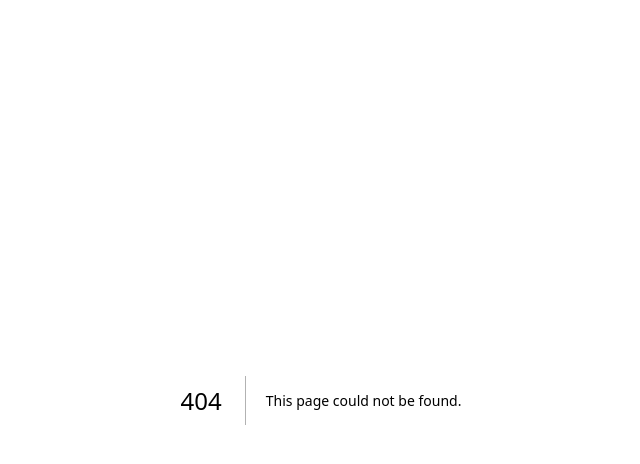
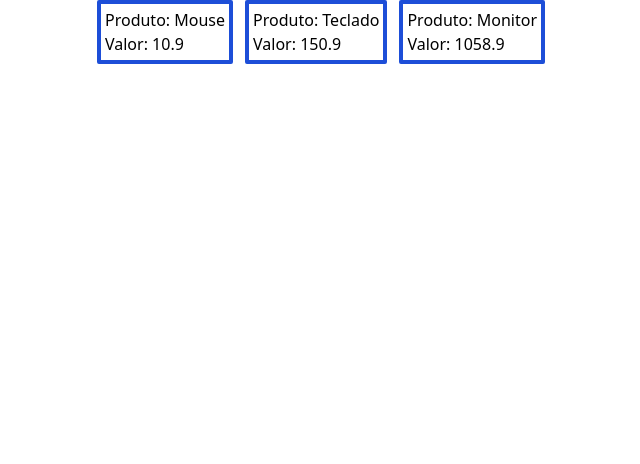
Before and after one commit to Felipeeborges/TypeScript, a Next.js app: page /produtos/produtos in a window 1280 px wide. Before the commit this address had no page. Shown: the top 464 px of the page, without its empty margins (319-959 px from the left). Built offline with nearby package versions, Linux system fonts and the light colour scheme.

Commit message:
Criação de uma tela só de produtos

```diff
--- a/src/pages/index.tsx
+++ b/src/pages/index.tsx
@@ -6,33 +6,6 @@ import Card from "@/components/Card"
 const nome = 'Felipe Borges'
 let canal = 'Curso Type Script'
 
-// Criando uma lista de produtos
-const produtos = [
-  {
-    produto:'Mouse',
-    valor:10.9,
-    desconto:0,
-    disponivel:true
-  },
-  {
-    produto:'Teclado',
-    valor:150.9,
-    desconto:0,
-    disponivel:true
-  },
-  {
-    produto:'Monitor',
-    valor:1058.9,
-    desconto:0,
-    disponivel:true
-  },
-  {
-    produto:'Mac',
-    valor:1780.9,
-    desconto:0,
-    disponivel:false
-  },
-]
 
 // Função que retorna o valor da constante 'nome'
 function retnome() {
@@ -74,20 +47,6 @@ export default function Home() {
 
       <br />
 
-      <div className='flex justify-center gap-3'>
-
-        {
-          produtos.map((e:any)=>{ // Criando um map para mapear os produtos existentes na lista produtos
-            if(e.disponivel){
-              return(
-                <Card produto={e.produto} valor={e.valor} desconto={e.desconto} funcao={e.funcao}></Card>
-              )
-            }
-          })
-        }
-
-      </div>
-
     </div>
   )// Componente principal da página inicial
 }
--- /dev/null
+++ b/src/pages/produtos/produtos.tsx
@@ -0,0 +1,56 @@
+import Card from "@/components/Card"
+
+
+// Criando uma lista de produtos
+const produtos = [
+  {
+    produto: 'Mouse',
+    valor: 10.9,
+    desconto: 0,
+    disponivel: true
+  },
+  {
+    produto: 'Teclado',
+    valor: 150.9,
+    desconto: 0,
+    disponivel: true
+  },
+  {
+    produto: 'Monitor',
+    valor: 1058.9,
+    desconto: 0,
+    disponivel: true
+  },
+  {
+    produto: 'Mac',
+    valor: 1780.9,
+    desconto: 0,
+    disponivel: false
+  },
+]
+
+// Função que calcula o valor com desconto subtraindo o desconto do valor original
+function calcDesc(v: number, d: number) {
+  return v - d
+}
+
+// Função que calcula o valor com desconto subtraindo o desconto do valor original
+function calcDesc2(v: number, d: number) {
+  return v - (d / 2)
+}
+
+export default function produtosPagina() {
+  return (
+    <div className='flex justify-center gap-3'>
+      {
+        produtos.map((e: any) => { // Criando um map para mapear os produtos existentes na lista produtos
+          if (e.disponivel) {
+            return (
+              <Card produto={e.produto} valor={e.valor} desconto={e.desconto} funcao={e.funcao}></Card>
+            )
+          }
+        })
+      }
+    </div>
+  )
+}
```
